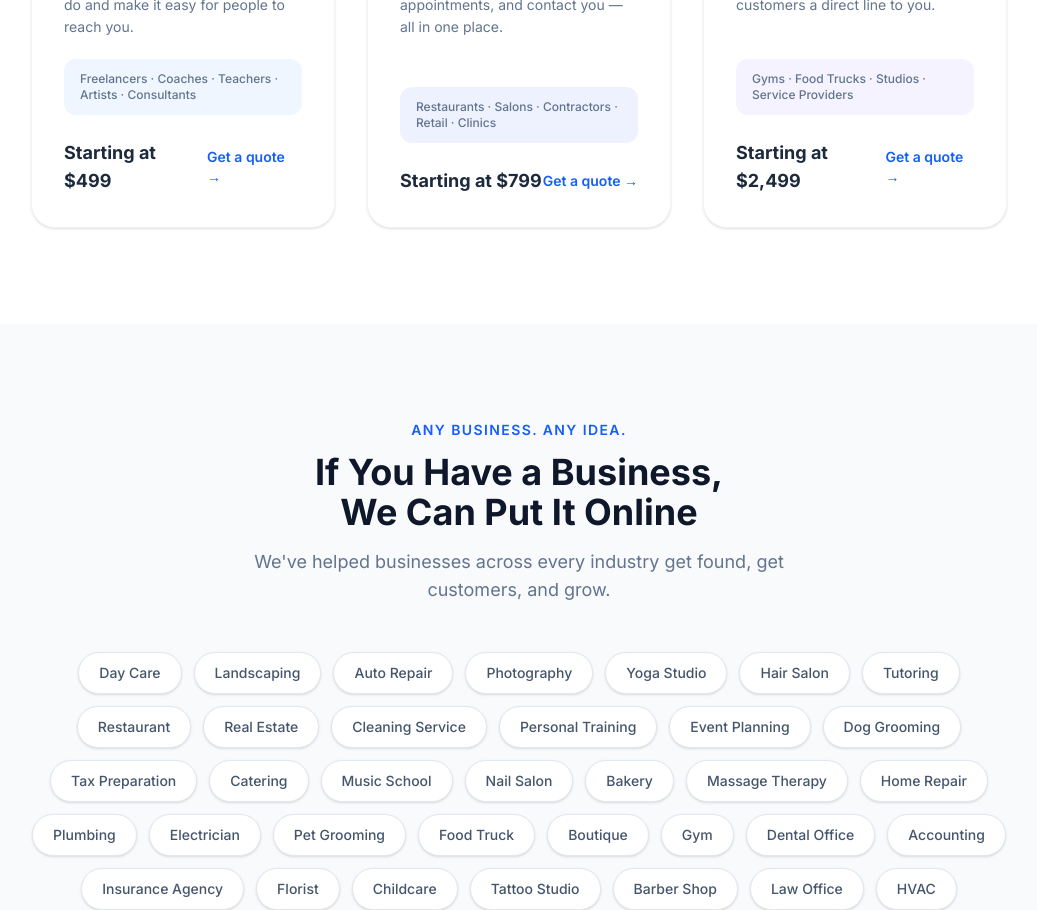
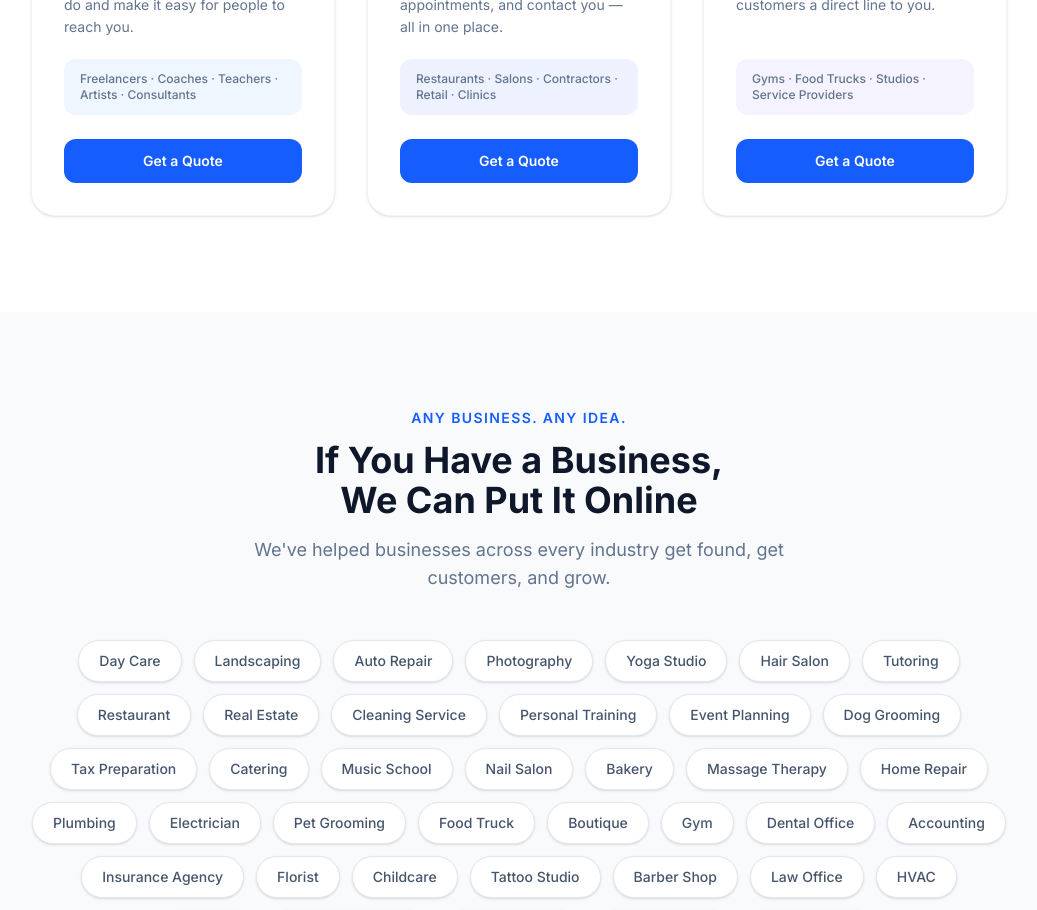
Before and after one commit to paksan32/aksanlabs-smb, a Next.js app: page / in a window 1280 px wide. Shown: the part 1480-2390 px from the top of the page, without its empty margins (121-1158 px from the left). Built offline with nearby package versions, Linux system fonts and the light colour scheme.

Commit message:
Remove prices from service cards; replace with Get a Quote button
Co-Authored-By: Claude Sonnet 4.6 <noreply@anthropic.com>

```diff
--- a/components/sections/Services.tsx
+++ b/components/sections/Services.tsx
@@ -10,7 +10,6 @@ const services = [
     description:
       'Perfect for freelancers, consultants, coaches, teachers, and anyone who wants a professional online presence. Show the world what you do and make it easy for people to reach you.',
     examples: 'Freelancers · Coaches · Teachers · Artists · Consultants',
-    price: 'Starting at $499',
     color: 'blue',
   },
   {
@@ -20,7 +19,6 @@ const services = [
     description:
       'A professional website for your business that works while you sleep. Customers can find you, learn about your services, book appointments, and contact you — all in one place.',
     examples: 'Restaurants · Salons · Contractors · Retail · Clinics',
-    price: 'Starting at $799',
     color: 'indigo',
   },
   {
@@ -30,7 +28,6 @@ const services = [
     description:
       'Turn your business into an app your customers can download. iOS and Android. Great for booking, loyalty programs, ordering, or giving your customers a direct line to you.',
     examples: 'Gyms · Food Trucks · Studios · Service Providers',
-    price: 'Starting at $2,499',
     color: 'violet',
   },
 ]
@@ -96,15 +93,12 @@ export default function Services() {
                 <div className={`${colors.bg} rounded-xl px-4 py-3 mb-6`}>
                   <p className="text-xs text-slate-500 font-medium">{service.examples}</p>
                 </div>
-                <div className="flex items-center justify-between">
-                  <p className="text-lg font-bold text-slate-800">{service.price}</p>
-                  <a
-                    href="#contact"
-                    className="text-sm font-semibold text-blue-600 hover:text-blue-700 transition-colors"
-                  >
-                    Get a quote →
-                  </a>
-                </div>
+                <a
+                  href="#contact"
+                  className="block text-center bg-blue-600 hover:bg-blue-700 text-white text-sm font-semibold px-6 py-3 rounded-xl transition-colors"
+                >
+                  Get a Quote
+                </a>
               </motion.div>
             )
           })}
```
